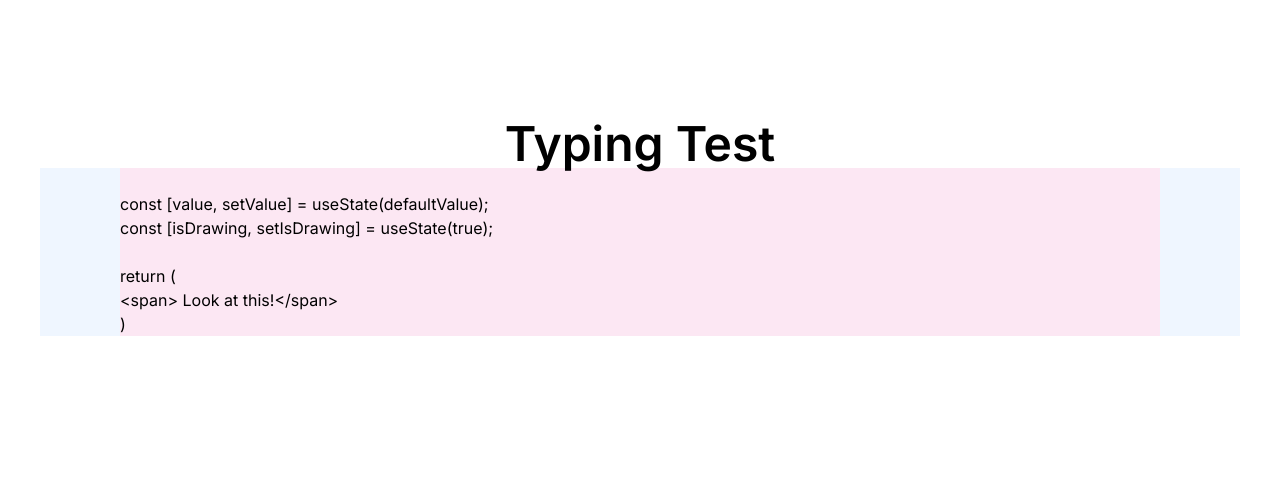
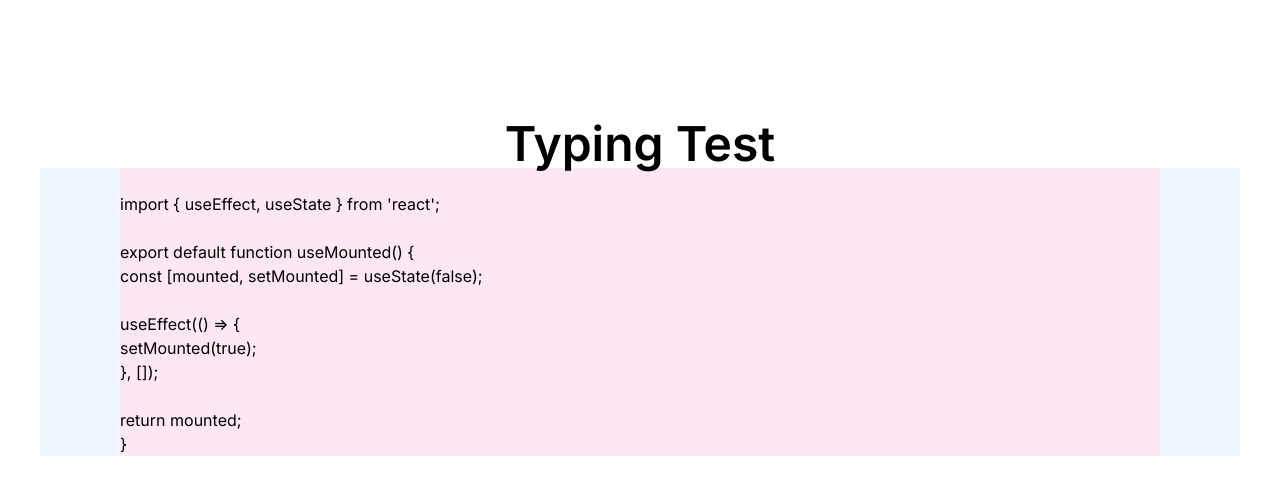
Before and after one commit to Joong-Sunny/codeRacer, a Next.js app: page / in a window 1280 px wide. Shown: the top 494 px of the page. Built offline with nearby package versions, Linux system fonts and the light colour scheme.

Commit message:
✨split server/client component to render dummy random text codes

```diff
--- a/src/app/page.tsx
+++ b/src/app/page.tsx
@@ -1,47 +1,14 @@
-'use client';
-
-import Sentence from '@components/Sentence';
-import { useState, useRef, useEffect } from 'react';
+import TestCode from '@/app/test-code';
+import testTexts from '@/utils/testTexts';
 
 export default function Home() {
-  const text = `
-const [value, setValue] = useState(defaultValue);
-const [isDrawing, setIsDrawing] = useState(true);
-
-return (
-<span> Look at this!</span>
-)
-`;
-
-  const [userInputText, setUserInputText] = useState('');
-  const containerRef = useRef<HTMLDivElement>(null);
-
-  useEffect(() => {
-    containerRef.current?.focus();
-  }, []);
-
-  const handleKeyDown = (event: any) => {
-    if (event.key === 'Backspace') {
-      setUserInputText(prev => prev.slice(0, -1));
-    } else if (event.key === 'Enter') {
-      setUserInputText(prev => prev + '\n');
-    } else if (event.key.length === 1 && userInputText.length < text.length) {
-      setUserInputText(prev => prev + event.key);
-    }
-  };
+  const randomIndex = Math.floor(Math.random() * testTexts.length);
+  const testText = testTexts[randomIndex];
 
   return (
     <div className="pt-20 px-10">
       <h1 className="text-5xl font-semibold text-center mt-10 "> Typing Test</h1>
-      <div
-        className="bg-blue-50 px-20"
-        ref={containerRef}
-        onKeyDown={handleKeyDown}
-        tabIndex={0}
-        style={{ outline: 'none' }}
-      >
-        <Sentence text={text} userInputText={userInputText} />
-      </div>
+      <TestCode testText={testText} />
     </div>
   );
 }
--- /dev/null
+++ b/src/app/test-code.tsx
@@ -0,0 +1,35 @@
+'use client';
+
+import Sentence from '@components/Sentence';
+import { useState, useRef, useEffect } from 'react';
+
+export default function TestCode({ testText }: { testText: string }) {
+  const [userInputText, setUserInputText] = useState('');
+  const containerRef = useRef<HTMLDivElement>(null);
+
+  useEffect(() => {
+    containerRef.current?.focus();
+  }, []);
+
+  const handleKeyDown = (event: any) => {
+    if (event.key === 'Backspace') {
+      setUserInputText(prev => prev.slice(0, -1));
+    } else if (event.key === 'Enter') {
+      setUserInputText(prev => prev + '\n');
+    } else if (event.key.length === 1 && userInputText.length < testText.length) {
+      setUserInputText(prev => prev + event.key);
+    }
+  };
+
+  return (
+    <div
+      className="bg-blue-50 px-20"
+      ref={containerRef}
+      onKeyDown={handleKeyDown}
+      tabIndex={0}
+      style={{ outline: 'none' }}
+    >
+      <Sentence text={testText} userInputText={userInputText} />
+    </div>
+  );
+}
```
